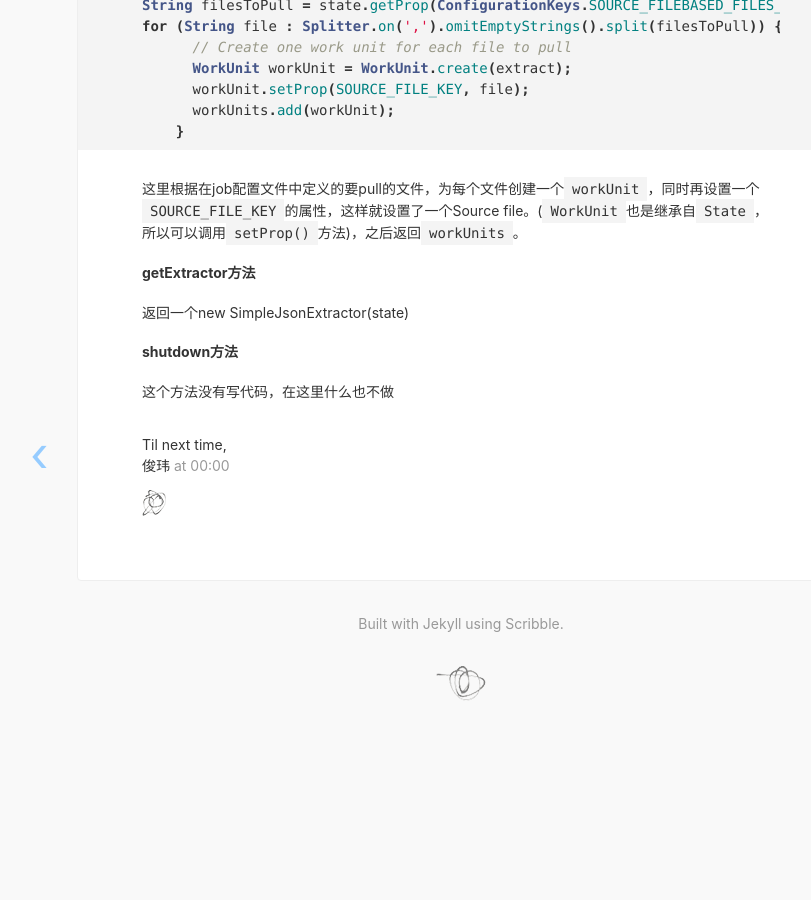
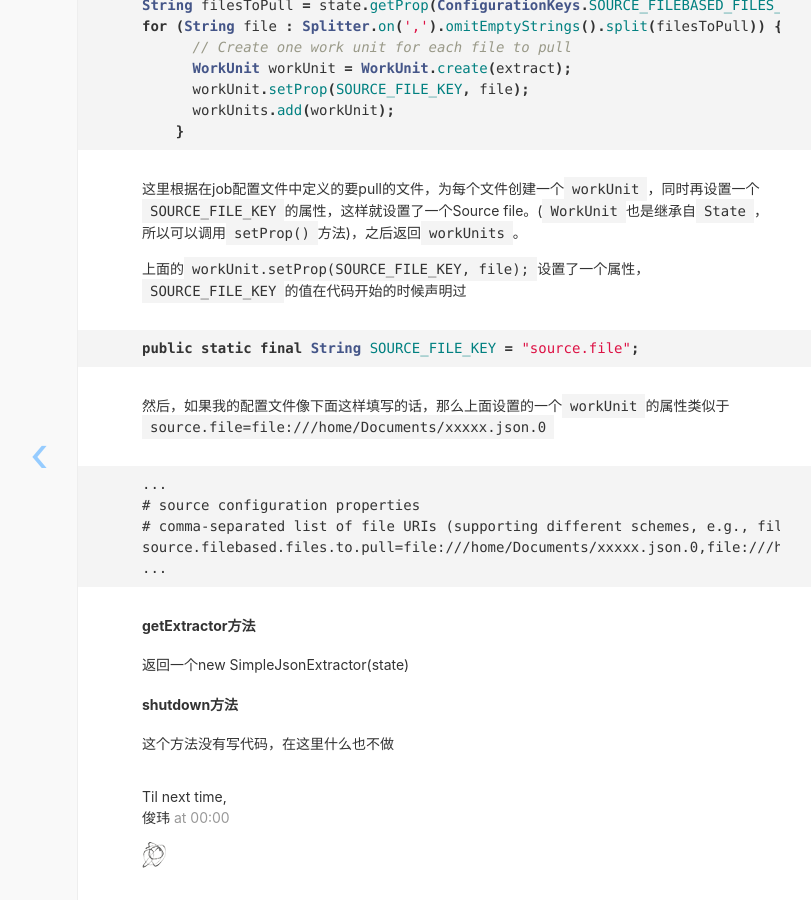
Before and after one commit to HireFy/io, a Jekyll site: the page built from _posts/2018-05-15-simpleJson源码分析-1.md, in a window 1280 px wide and 900 px high, scrolled down 1510 px. Shown: the whole window, without its empty margins (179-990 px from the left). Built offline with Jekyll 4.4.1, drawn with Linux system fonts in a browser that asks for light colours; nearby versions of some CDN libraries; before the commit the page ends 2243 px from its top, so only the background shows below that.

Commit message:
fix a bug

````diff
--- a/_posts/2018-05-15-simpleJson源码分析-1.md
+++ b/_posts/2018-05-15-simpleJson源码分析-1.md
@@ -56,6 +56,20 @@ for (String file : Splitter.on(',').omitEmptyStrings().split(filesToPull)) {
 
 这里根据在job配置文件中定义的要pull的文件，为每个文件创建一个`workUnit`，同时再设置一个`SOURCE_FILE_KEY`的属性，这样就设置了一个Source file。(`WorkUnit`也是继承自`State`，所以可以调用`setProp()`方法)，之后返回`workUnits`。
 
+上面的`workUnit.setProp(SOURCE_FILE_KEY, file);`设置了一个属性，`SOURCE_FILE_KEY`的值在代码开始的时候声明过
+```java
+public static final String SOURCE_FILE_KEY = "source.file";
+```
+然后，如果我的配置文件像下面这样填写的话，那么上面设置的一个`workUnit`的属性类似于`source.file=file:///home/Documents/xxxxx.json.0`
+
+```
+...
+# source configuration properties
+# comma-separated list of file URIs (supporting different schemes, e.g., file://, ftp://, sftp://, http://, etc)
+source.filebased.files.to.pull=file:///home/Documents/xxxxx.json.0,file:///home/Documents/xxxxx.json.1
+...
+```
+
 #### getExtractor方法
 
 返回一个new SimpleJsonExtractor(state)
````
